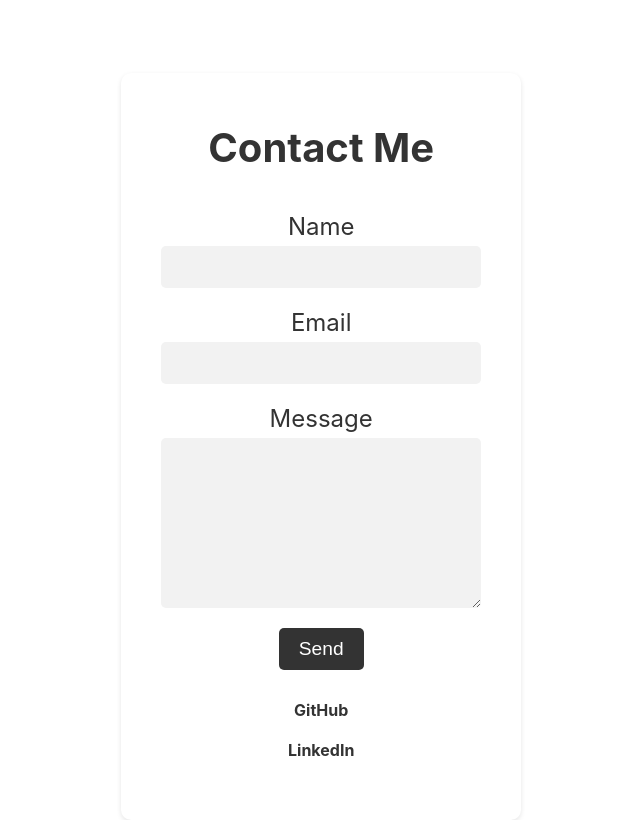
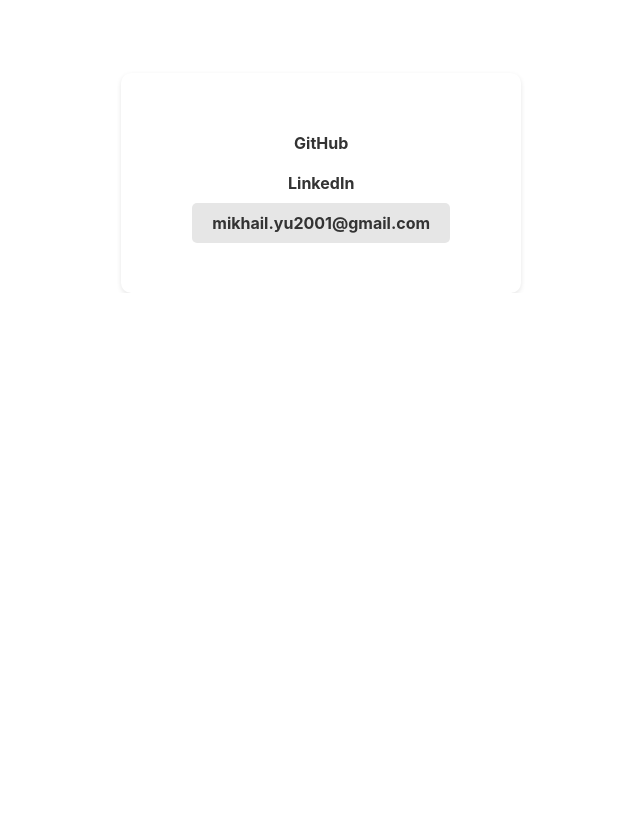
Before and after one commit to M727-Y/portfolio, a React (Create React App) app: page / in a window 1280 px wide. Shown: the part 3640-4460 px from the top of the page, without its empty margins (370-1010 px from the left). After the commit the page ends 3933 px from the top, so only its background shows below. Built offline with nearby package versions, Linux system fonts and the light colour scheme.

Commit message:
change contact me form

```diff
--- a/src/Contact.js
+++ b/src/Contact.js
@@ -3,24 +3,12 @@ import './Contact.css'
 const Contact = () => {
   return (
     <section id="contact" className="contact">
-      <h2 className="contact__title">Contact Me</h2>
-      <form action="submit-form.php" method="post" className="contact__form">
-        <label htmlFor="name" className="contact__label">Name</label>
-        <input type="text" name="name" id="name" className="contact__input" required />
 
-        <label htmlFor="email" className="contact__label">Email</label>
-        <input type="email" name="email" id="email" className="contact__input" required />
-
-        <label htmlFor="message" className="contact__label">Message</label>
-        <textarea name="message" id="message" className="contact__textarea" required></textarea>
-
-        <button type="submit" className="contact__button">Send</button>
-      </form>
-      <br></br>
       <ul className='links-list'>
-            <li><a className='link' href='https://github.com/M727-Y'>GitHub</a></li>
-            <li><a className='link' href='https://www.linkedin.com/in/mikhail-yugay-787726212/'>LinkedIn</a></li>
-        </ul>
+        <li><a className='link' href='https://github.com/M727-Y'>GitHub</a></li>
+        <li><a className='link' href='https://www.linkedin.com/in/mikhail-yugay-787726212/'>LinkedIn</a></li>
+        <li><a href="mailto:mikhail.yu2001@gmail.com">mikhail.yu2001@gmail.com</a></li>
+      </ul>
     </section>
   );
 };
```
